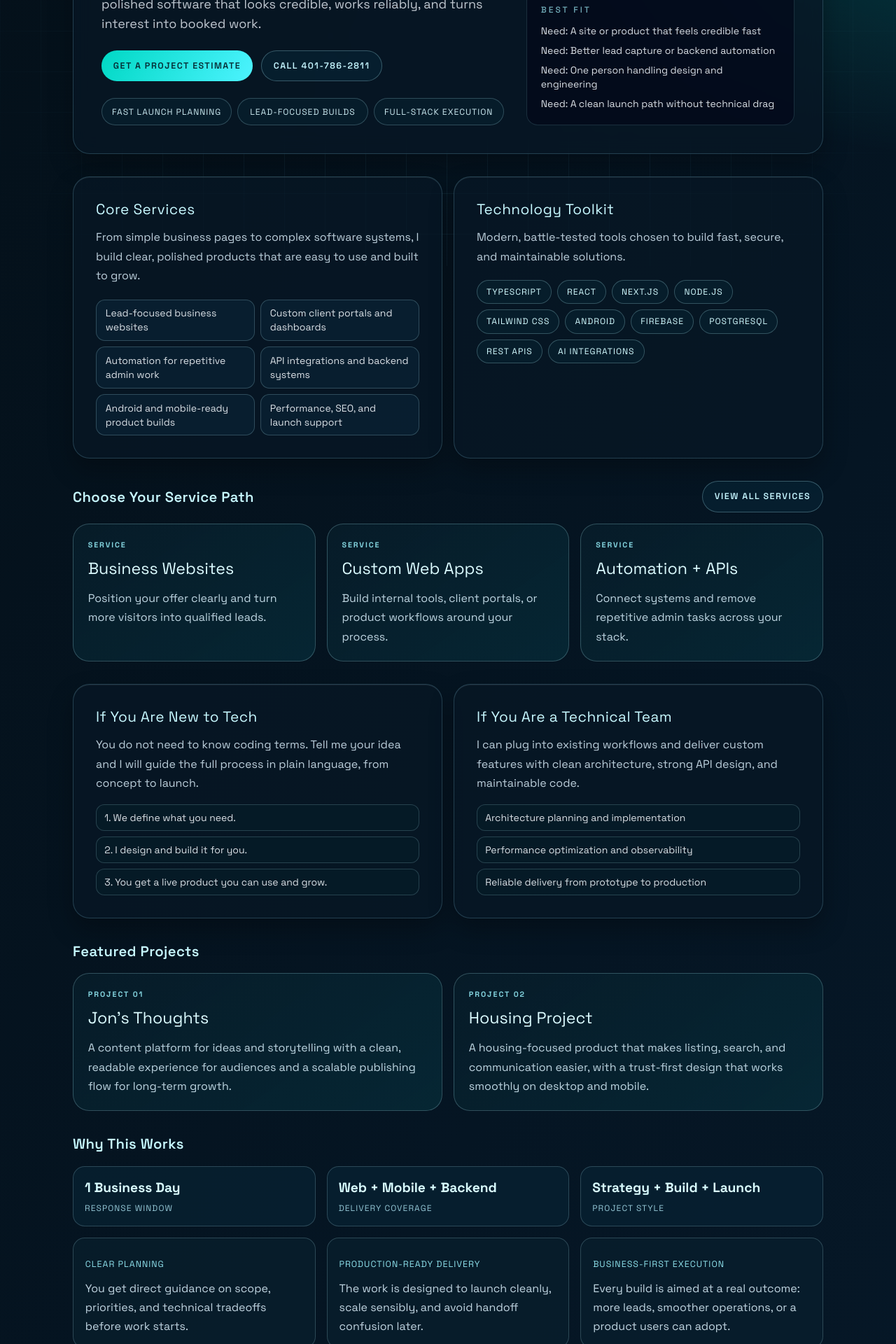
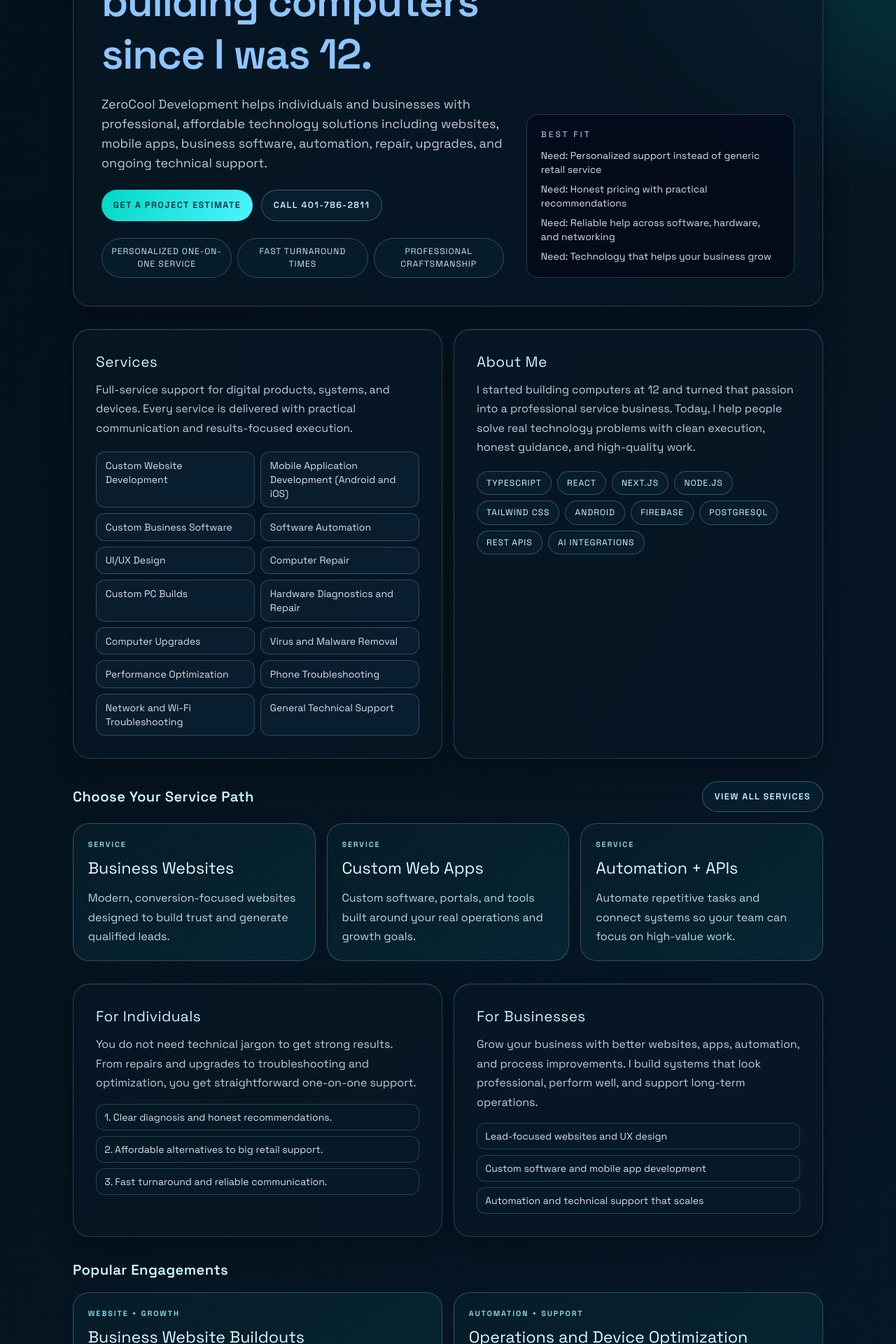
Before and after one commit to thenewchapter1785-tech/seroocool-fresh, a Next.js app: page / in a window 1280 px wide. Shown: the part 420-2340 px from the top of the page at 70% size. Built offline with nearby package versions, Linux system fonts and the light colour scheme; no server answers.

Commit message:
Harden headers and update production contact defaults

```diff
--- a/app/api/lead/route.ts
+++ b/app/api/lead/route.ts
@@ -147,7 +147,7 @@ export async function POST(request: Request) {
   }
 
   const toEmail =
-    process.env.LEAD_TO_EMAIL ?? "thenewchapter1785@gmail.com";
+    process.env.LEAD_TO_EMAIL ?? "zerocool.development.project@gmail.com";
   const fromEmail =
     process.env.LEAD_FROM_EMAIL ?? "onboarding@resend.dev";
   const resendApiKey = process.env.RESEND_API_KEY;
--- a/app/page.tsx
+++ b/app/page.tsx
@@ -1,3 +1,4 @@
+import Image from "next/image";
 import Link from "next/link";
 import LeadForm from "./lead-form";
 import TrackedLink from "./tracked-link";
@@ -9,7 +10,7 @@ export default function Home() {
     process.env.NEXT_PUBLIC_FACEBOOK_PAGE_URL ?? "https://facebook.com/";
   const bookingUrl =
     process.env.NEXT_PUBLIC_BOOKING_URL ??
-    "mailto:thenewchapter1785@gmail.com?subject=Strategy%20Call%20-%20$erocool-Development";
+    "mailto:zerocool.development.project@gmail.com?subject=Strategy%20Call%20-%20ZeroCool%20Development";
   const phoneHref = "tel:+14017862811";
   const jsonLd = {
     "@context": "https://schema.org",
@@ -17,22 +18,49 @@ export default function Home() {
       {
         "@type": "Person",
         name: "Corey Derosiers",
-        alternateName: "$erocool",
+        alternateName: "ZeroCool",
         url: siteUrl,
-        email: "mailto:thenewchapter1785@gmail.com",
+        email: "mailto:zerocool.development.project@gmail.com",
         telephone: "+1-401-786-2811",
         sameAs: [facebookPageUrl],
       },
       {
         "@type": "ProfessionalService",
-        name: "$erocool-Development",
+        name: "ZeroCool Development",
         url: siteUrl,
         areaServed: "US",
         serviceType: [
-          "Business Website Development",
-          "Web Application Development",
-          "API Integrations",
-          "Android App Development",
+          "Custom Website Development",
+          "Mobile Application Development",
+          "Custom Business Software",
+          "Software Automation",
+          "UI/UX Design",
+          "Computer Repair",
+          "Custom PC Builds",
+          "Hardware Diagnostics and Repair",
+          "Computer Upgrades",
+          "Virus and Malware Removal",
+          "Performance Optimization",
+          "Phone Troubleshooting",
+          "Network and Wi-Fi Troubleshooting",
+          "General Technical Support",
+        ],
+      },
+      {
+        "@type": "LocalBusiness",
+        name: "ZeroCool Development",
+        url: siteUrl,
+        image: `${siteUrl}/logo.png`,
+        email: "zerocool.development.project@gmail.com",
+        telephone: "+1-401-786-2811",
+        areaServed: "US",
+        knowsAbout: [
+          "Web development",
+          "Mobile app development",
+          "Computer repair",
+          "Custom PC builds",
+          "Business software",
+          "Technical support",
         ],
       },
       {
@@ -40,18 +68,18 @@ export default function Home() {
         mainEntity: [
           {
             "@type": "Question",
-            name: "I am not technical. Can I still work with you?",
+            name: "Do you work with both individuals and businesses?",
             acceptedAnswer: {
               "@type": "Answer",
-              text: "Yes. You explain your idea in plain language and I handle planning, design, and build from start to finish.",
+              text: "Yes. ZeroCool Development provides one-on-one support for individuals and scalable technology solutions for businesses.",
             },
           },
           {
             "@type": "Question",
-            name: "Can you build a full custom product?",
+            name: "Can you help with both software and hardware issues?",
             acceptedAnswer: {
               "@type": "Answer",
-              text: "Yes. I build websites, web apps, Android apps, APIs, and full product ecosystems for business goals.",
+              text: "Yes. Services include custom websites, mobile apps, automation, software development, repairs, upgrades, diagnostics, and ongoing technical support.",
             },
           },
           {
@@ -59,7 +87,7 @@ export default function Home() {
             name: "How quickly can we start?",
             acceptedAnswer: {
               "@type": "Answer",
-              text: "After your intake form is submitted, you get a follow-up with next steps and timeline options.",
+              text: "Most requests receive a response within one business day with practical next steps and realistic timing.",
             },
           },
         ],
@@ -68,12 +96,20 @@ export default function Home() {
   };
 
   const capabilities = [
-    "Lead-focused business websites",
-    "Custom client portals and dashboards",
-    "Automation for repetitive admin work",
-    "API integrations and backend systems",
-    "Android and mobile-ready product builds",
-    "Performance, SEO, and launch support",
+    "Custom Website Development",
+    "Mobile Application Development (Android and iOS)",
+    "Custom Business Software",
+    "Software Automation",
+    "UI/UX Design",
+    "Computer Repair",
+    "Custom PC Builds",
+    "Hardware Diagnostics and Repair",
+    "Computer Upgrades",
+    "Virus and Malware Removal",
+    "Performance Optimization",
+    "Phone Troubleshooting",
+    "Network and Wi-Fi Troubleshooting",
+    "General Technical Support",
   ];
 
   const techStack = [
@@ -91,43 +127,43 @@ export default function Home() {
 
   const trustStats = [
     { label: "Response Window", value: "1 Business Day" },
-    { label: "Delivery Coverage", value: "Web + Mobile + Backend" },
-    { label: "Project Style", value: "Strategy + Build + Launch" },
+    { label: "Service Model", value: "One-on-One Support" },
+    { label: "Pricing", value: "Honest + Affordable" },
   ];
 
   const deliveryStandards = [
     {
-      title: "Clear planning",
+      title: "Real-world experience",
       copy:
-        "You get direct guidance on scope, priorities, and technical tradeoffs before work starts.",
+        "I have been building computers since I was 12, and that hands-on experience shapes every recommendation and build decision.",
     },
     {
-      title: "Production-ready delivery",
+      title: "Professional communication",
       copy:
-        "The work is designed to launch cleanly, scale sensibly, and avoid handoff confusion later.",
+        "You get clear updates, practical options, and transparent scope so projects move forward without confusion.",
     },
     {
-      title: "Business-first execution",
+      title: "Craftsmanship with speed",
       copy:
-        "Every build is aimed at a real outcome: more leads, smoother operations, or a product users can adopt.",
+        "High-quality execution and fast turnaround are priorities, whether you need software delivery or technical repair.",
     },
   ];
 
   const processSteps = [
     {
       step: "01",
-      title: "Tell me the problem",
-      copy: "Share the site, app, workflow, or idea you need help with in plain language.",
+      title: "Share the issue or goal",
+      copy: "Tell me what you need built, fixed, upgraded, or automated in plain language.",
     },
     {
       step: "02",
-      title: "Get a practical plan",
-      copy: "I reply with the best next step, likely scope, and the right build path for the goal.",
+      title: "Get a clear plan",
+      copy: "You get practical recommendations, honest pricing, and a focused path to the right outcome.",
     },
     {
       step: "03",
-      title: "Build and launch",
-      copy: "Once aligned, I handle implementation, polish, and deployment without dragging the project out.",
+      title: "Execute and deliver",
+      copy: "I handle implementation with care, quality control, and communication from kickoff through completion.",
     },
   ];
 
@@ -135,17 +171,17 @@ export default function Home() {
     {
       href: "/services/business-websites",
       title: "Business Websites",
-      copy: "Position your offer clearly and turn more visitors into qualified leads.",
+      copy: "Modern, conversion-focused websites designed to build trust and generate qualified leads.",
     },
     {
       href: "/services/custom-web-apps",
       title: "Custom Web Apps",
-      copy: "Build internal tools, client portals, or product workflows around your process.",
+      copy: "Custom software, portals, and tools built around your real operations and growth goals.",
     },
     {
       href: "/services/automation-integrations",
       title: "Automation + APIs",
-      copy: "Connect systems and remove repetitive admin tasks across your stack.",
+      copy: "Automate repetitive tasks and connect systems so your team can focus on high-value work.",
     },
   ];
 
@@ -169,19 +205,19 @@ export default function Home() {
 
   const faqItems = [
     {
-      question: "I am not technical. Can I still work with you?",
+      question: "Do you work with both individuals and businesses?",
       answer:
-        "Yes. You explain your idea in plain language and I handle planning, design, and build from start to finish.",
+        "Yes. I provide one-on-one technical support for individuals and professional technology services for businesses.",
     },
     {
-      question: "Can you build a full custom product?",
+      question: "Are your services more affordable than big retail tech support?",
       answer:
-        "Yes. I build websites, web apps, Android apps, APIs, and full product ecosystems for business goals.",
+        "In most cases, yes. You get personalized service, honest pricing, and high-quality work without paying big-box overhead.",
     },
     {
       question: "How quickly can we start?",
       answer:
-        "After your intake form is submitted, you get a follow-up with next steps and timeline options.",
+        "Most requests receive a response within one business day with clear next steps and timeline options.",
     },
   ];
 
@@ -193,18 +229,29 @@ export default function Home() {
           dangerouslySetInnerHTML={{ __html: JSON.stringify(jsonLd) }}
         />
         <header className="glass-panel animate-rise relative overflow-hidden rounded-3xl p-7 md:p-10">
-          <div className="pointer-events-none absolute -right-20 -top-20 h-60 w-60 rounded-full bg-[radial-gradient(circle_at_center,rgba(0,255,198,0.25)_0%,rgba(0,255,198,0)_65%)]" />
-          <p className="label-chip mb-5 inline-flex">$erocool-Development</p>
+          <div className="pointer-events-none absolute -right-20 -top-20 h-60 w-60 rounded-full bg-[radial-gradient(circle_at_center,rgba(71,133,255,0.28)_0%,rgba(71,133,255,0)_70%)]" />
+          <div className="mb-5 flex items-center gap-3">
+            <Image
+              src="/logo.png"
+              alt="ZeroCool Development logo"
+              width={168}
+              height={112}
+              className="brand-logo"
+              priority
+            />
+            <p className="label-chip inline-flex">ZeroCool Development</p>
+          </div>
           <div className="grid gap-8 md:grid-cols-[1.2fr_0.8fr] md:items-end">
             <div>
               <h1 className="text-4xl leading-tight font-semibold tracking-tight md:text-6xl">
-                Websites, apps, and automation
-                <span className="text-cyan-300"> built to win real business.</span>
+                Technology is my passion.
+                <span className="text-blue-300"> I have been building computers since I was 12.</span>
               </h1>
               <p className="mt-5 max-w-2xl text-base leading-7 text-slate-200/85 md:text-lg">
-                I help founders, small businesses, and technical teams launch
-                polished software that looks credible, works reliably, and turns
-                interest into booked work.
+                ZeroCool Development helps individuals and businesses with
+                professional, affordable technology solutions including websites,
+                mobile apps, business software, automation, repair, upgrades,
+                and ongoing technical support.
               </p>
               <div className="hero-actions mt-6 flex flex-wrap gap-3">
                 <TrackedLink
@@ -223,20 +270,20 @@ export default function Home() {
                 </TrackedLink>
               </div>
               <div className="hero-proof-grid mt-6 grid gap-2 sm:grid-cols-3">
-                <div className="proof-chip">Fast launch planning</div>
-                <div className="proof-chip">Lead-focused builds</div>
-                <div className="proof-chip">Full-stack execution</div>
+                <div className="proof-chip">Personalized one-on-one service</div>
+                <div className="proof-chip">Fast turnaround times</div>
+                <div className="proof-chip">Professional craftsmanship</div>
               </div>
             </div>
-            <div className="rounded-2xl border border-cyan-200/15 bg-slate-950/60 p-5">
-              <p className="text-xs font-medium tracking-[0.25em] text-cyan-200/70 uppercase">
+            <div className="rounded-2xl border border-blue-200/20 bg-slate-950/60 p-5">
+              <p className="text-xs font-medium tracking-[0.25em] text-blue-200/80 uppercase">
                 Best Fit
               </p>
               <ul className="mt-3 space-y-2 text-sm text-slate-100/90">
-                <li>Need: A site or product that feels credible fast</li>
-                <li>Need: Better lead capture or backend automation</li>
-                <li>Need: One person handling design and engineering</li>
-                <li>Need: A clean launch path without technical drag</li>
+                <li>Need: Personalized support instead of generic retail service</li>
+                <li>Need: Honest pricing with practical recommendations</li>
+                <li>Need: Reliable help across software, hardware, and networking</li>
+                <li>Need: Technology that helps your business grow</li>
               </ul>
             </div>
           </div>
@@ -244,10 +291,11 @@ export default function Home() {
 
         <section className="section-stack animate-rise-delayed grid gap-4 md:grid-cols-2">
           <article className="glass-panel rounded-3xl p-6 md:p-8">
-            <h2 className="section-title">Core Services</h2>
+            <h2 className="section-title">Services</h2>
             <p className="section-copy mt-3">
-              From simple business pages to complex software systems, I build
-              clear, polished products that are easy to use and built to grow.
+              Full-service support for digital products, systems, and devices.
+              Every service is delivered with practical communication and
+              results-focused execution.
             </p>
             <ul className="mt-5 grid gap-2 text-sm text-slate-100/90 sm:grid-cols-2">
               {capabilities.map((skill) => (
@@ -259,10 +307,12 @@ export default function Home() {
           </article>
 
           <article className="glass-panel rounded-3xl p-6 md:p-8">
-            <h2 className="section-title">Technology Toolkit</h2>
+            <h2 className="section-title">About Me</h2>
             <p className="section-copy mt-3">
-              Modern, battle-tested tools chosen to build fast, secure, and
-              maintainable solutions.
+              I started building computers at 12 and turned that passion into a
+              professional service business. Today, I help people solve real
+              technology problems with clean execution, honest guidance, and
+              high-quality work.
             </p>
             <div className="mt-5 flex flex-wrap gap-2">
               {techStack.map((item) => (
@@ -294,61 +344,59 @@ export default function Home() {
 
         <section className="section-stack animate-rise-delayed-2 grid gap-4 md:grid-cols-2">
           <article className="glass-panel rounded-3xl p-6 md:p-8">
-            <h2 className="section-title">If You Are New to Tech</h2>
+            <h2 className="section-title">For Individuals</h2>
             <p className="section-copy mt-3">
-              You do not need to know coding terms. Tell me your idea and I will
-              guide the full process in plain language, from concept to launch.
+              You do not need technical jargon to get strong results. From
+              repairs and upgrades to troubleshooting and optimization, you get
+              straightforward one-on-one support.
             </p>
             <ul className="mt-4 space-y-2 text-sm text-slate-100/90">
-              <li className="audience-point">1. We define what you need.</li>
-              <li className="audience-point">2. I design and build it for you.</li>
-              <li className="audience-point">3. You get a live product you can use and grow.</li>
+              <li className="audience-point">1. Clear diagnosis and honest recommendations.</li>
+              <li className="audience-point">2. Affordable alternatives to big retail support.</li>
+              <li className="audience-point">3. Fast turnaround and reliable communication.</li>
             </ul>
           </article>
 
           <article className="glass-panel rounded-3xl p-6 md:p-8">
-            <h2 className="section-title">If You Are a Technical Team</h2>
+            <h2 className="section-title">For Businesses</h2>
             <p className="section-copy mt-3">
-              I can plug into existing workflows and deliver custom features with
-              clean architecture, strong API design, and maintainable code.
+              Grow your business with better websites, apps, automation, and
+              process improvements. I build systems that look professional,
+              perform well, and support long-term operations.
             </p>
             <ul className="mt-4 space-y-2 text-sm text-slate-100/90">
-              <li className="audience-point">Architecture planning and implementation</li>
-              <li className="audience-point">Performance optimization and observability</li>
-              <li className="audience-point">Reliable delivery from prototype to production</li>
+              <li className="audience-point">Lead-focused websites and UX design</li>
+              <li className="audience-point">Custom software and mobile app development</li>
+              <li className="audience-point">Automation and technical support that scales</li>
             </ul>
           </article>
         </section>
 
         <section className="section-stack animate-rise-delayed-2 grid gap-4">
-          <h2 className="section-heading">
-            Featured Projects
-          </h2>
+          <h2 className="section-heading">Popular Engagements</h2>
           <div className="grid gap-4 md:grid-cols-2">
             <article className="project-card">
-              <p className="project-tag">Project 01</p>
-              <h3 className="project-title">Jon&apos;s Thoughts</h3>
+              <p className="project-tag">Website + Growth</p>
+              <h3 className="project-title">Business Website Buildouts</h3>
               <p className="project-copy">
-                A content platform for ideas and storytelling with a clean,
-                readable experience for audiences and a scalable publishing flow
-                for long-term growth.
+                Professional websites with strong messaging, fast performance,
+                and clear calls to action designed to increase qualified leads.
               </p>
             </article>
 
             <article className="project-card">
-              <p className="project-tag">Project 02</p>
-              <h3 className="project-title">Housing Project</h3>
+              <p className="project-tag">Automation + Support</p>
+              <h3 className="project-title">Operations and Device Optimization</h3>
               <p className="project-copy">
-                A housing-focused product that makes listing, search, and
-                communication easier, with a trust-first design that works
-                smoothly on desktop and mobile.
+                From workflow automation to diagnostics and performance tuning,
+                this service reduces friction and keeps teams and systems running smoothly.
               </p>
             </article>
           </div>
         </section>
 
         <section className="section-stack animate-rise-delayed-2 grid gap-4">
-          <h2 className="section-heading">Why This Works</h2>
+          <h2 className="section-heading">Why Choose ZeroCool Development</h2>
           <div className="grid gap-4 md:grid-cols-3">
             {trustStats.map((stat) => (
               <article key={stat.label} className="stat-card">
@@ -414,17 +462,18 @@ export default function Home() {
           id="contact"
           className="glass-panel animate-rise-delayed-3 rounded-3xl p-6 md:p-8"
         >
-          <h2 className="section-title">Contact and Project Intake</h2>
+          <h2 className="section-title">Contact ZeroCool Development</h2>
           <p className="section-copy section-intro mt-3 max-w-4xl">
-            Tell me what you need built, fixed, or automated. You will get a
-            practical reply with the next best step for your project.
+            Tell me what you need built, fixed, optimized, or automated.
+            You will get a practical response with next steps that fit your
+            goals, budget, and timeline.
           </p>
           <div className="mt-6 grid gap-6 md:grid-cols-[1.05fr_0.95fr]">
             <LeadForm />
-            <div className="direct-contact-card rounded-2xl border border-cyan-200/15 bg-slate-950/55 p-5">
-              <h3 className="text-lg font-semibold text-cyan-100">Direct Contact</h3>
+            <div className="direct-contact-card rounded-2xl border border-blue-200/20 bg-slate-950/55 p-5">
+              <h3 className="text-lg font-semibold text-blue-100">Direct Contact</h3>
               <p className="section-copy mt-3 text-sm">
-                Reach out directly to start the conversation about your project.
+                Reach out directly to start a one-on-one conversation about your needs.
               </p>
               <dl className="direct-contact-list">
                 <div className="contact-row">
@@ -442,8 +491,8 @@ export default function Home() {
                 <div className="contact-row">
                   <dt className="contact-key">Email</dt>
                   <dd className="contact-value">
-                    <a href="mailto:thenewchapter1785@gmail.com" className="contact-link">
-                      thenewchapter1785@gmail.com
+                    <a href="mailto:zerocool.development.project@gmail.com" className="contact-link">
+                      zerocool.development.project@gmail.com
                     </a>
                   </dd>
                 </div>
@@ -461,7 +510,16 @@ export default function Home() {
         </section>
 
         <footer className="pb-3 text-center text-xs tracking-[0.18em] text-slate-300/70 uppercase">
-          $erocool-Development | Build anything in code
+          <div className="mb-3 flex items-center justify-center">
+            <Image
+              src="/logo.png"
+              alt="ZeroCool Development logo"
+              width={120}
+              height={80}
+              className="brand-logo"
+            />
+          </div>
+          ZeroCool Development | Professional, affordable technology solutions
         </footer>
 
         <div className="sticky-mobile-cta">
```
Also changed, not shown: app/thank-you/page.tsx (+4 -4 lines), next.config.ts (+31 -0 lines), 1 other file (tests, documents, lock files or other folders).
